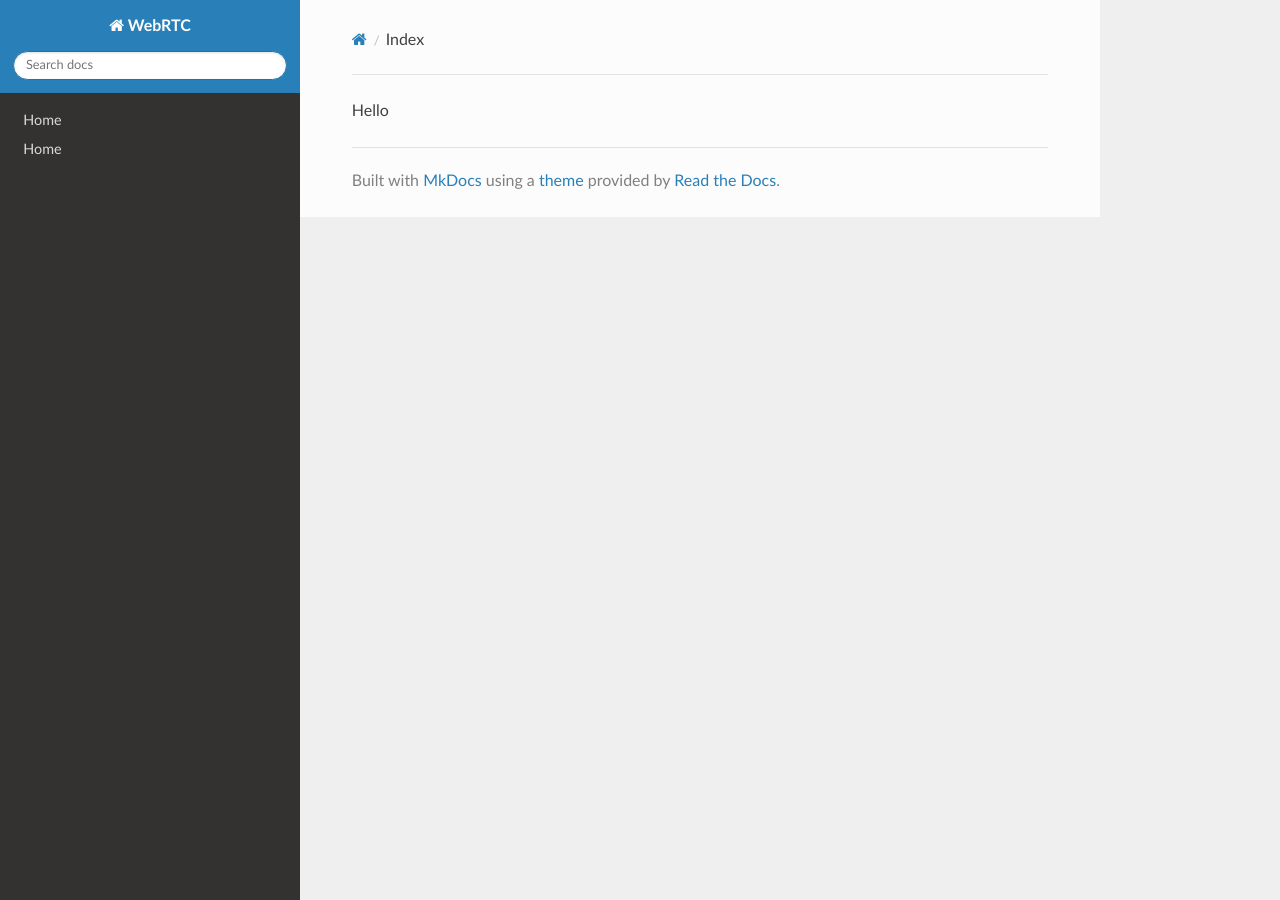
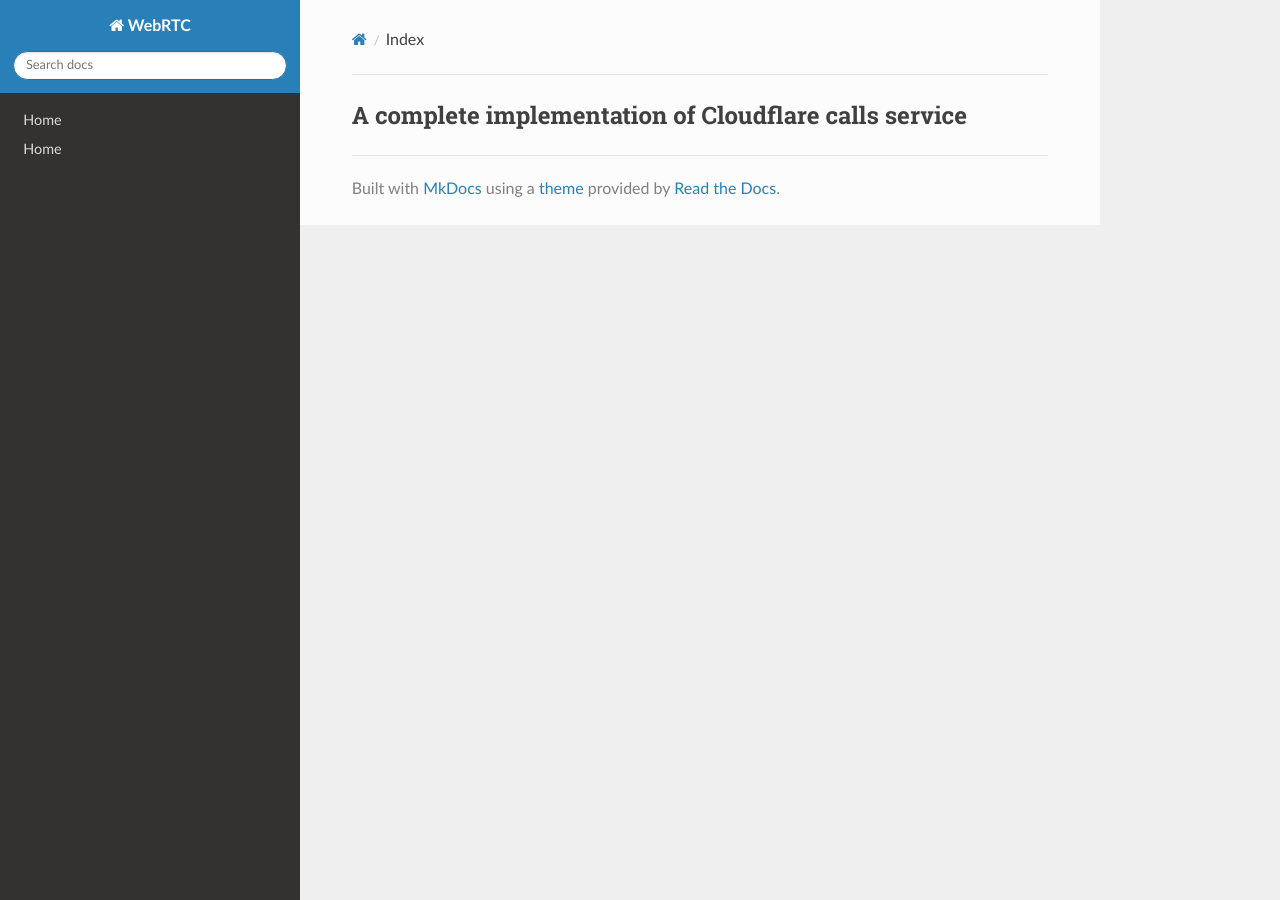
Before and after one commit to drazenzadravec/webrtc, an MkDocs documentation site: the page built from docs/cloudflare-calls/index.md, in a window 1280 px wide. Built offline with MkDocs 1.6.1, drawn with Linux system fonts in a browser that asks for light colours; nearby versions of some CDN libraries.

Commit message:
added docs

```diff
--- a/docs/cloudflare-calls/index.md
+++ b/docs/cloudflare-calls/index.md
@@ -1 +1 @@
-Hello
+## A complete implementation of Cloudflare calls service
```
